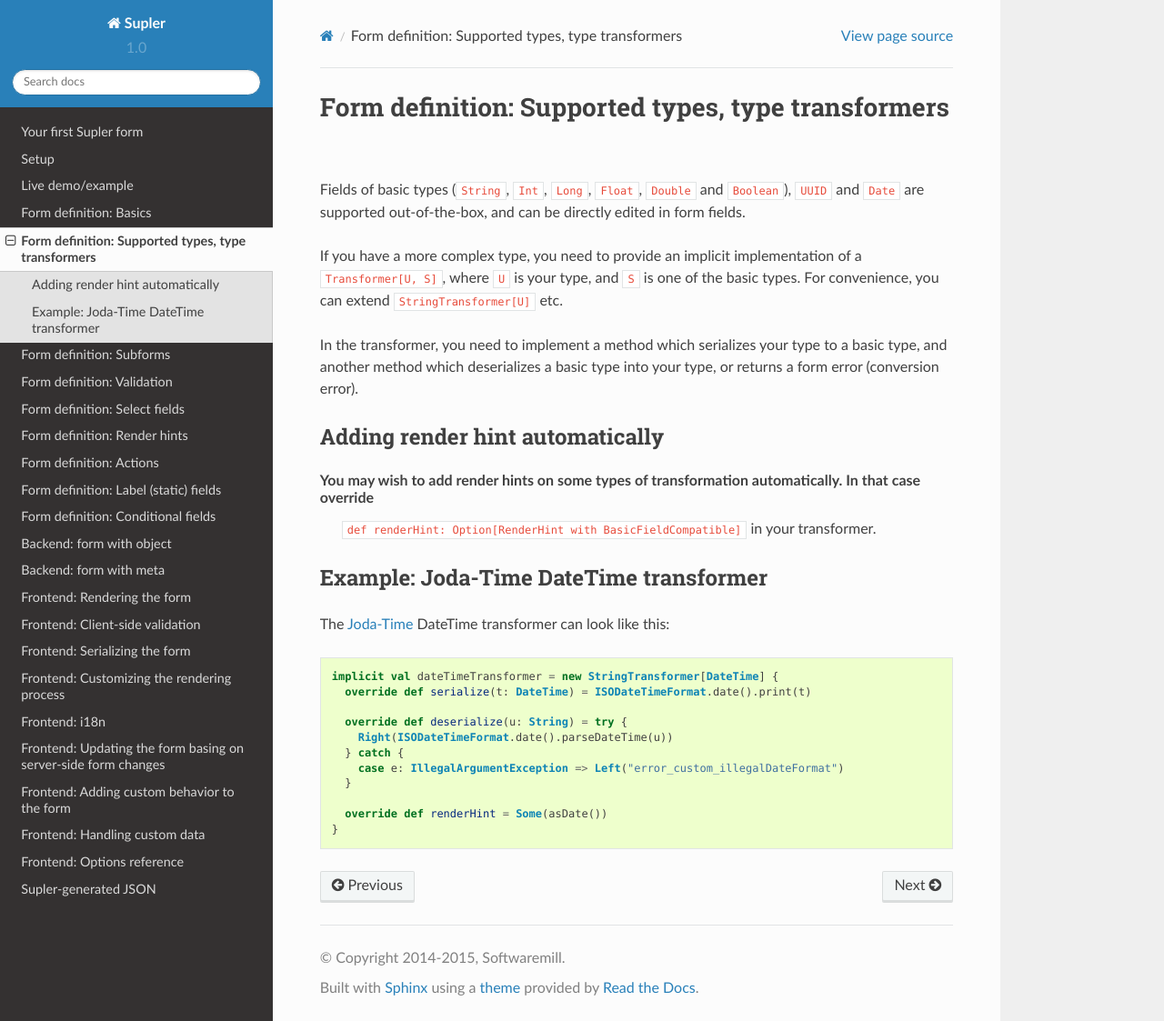
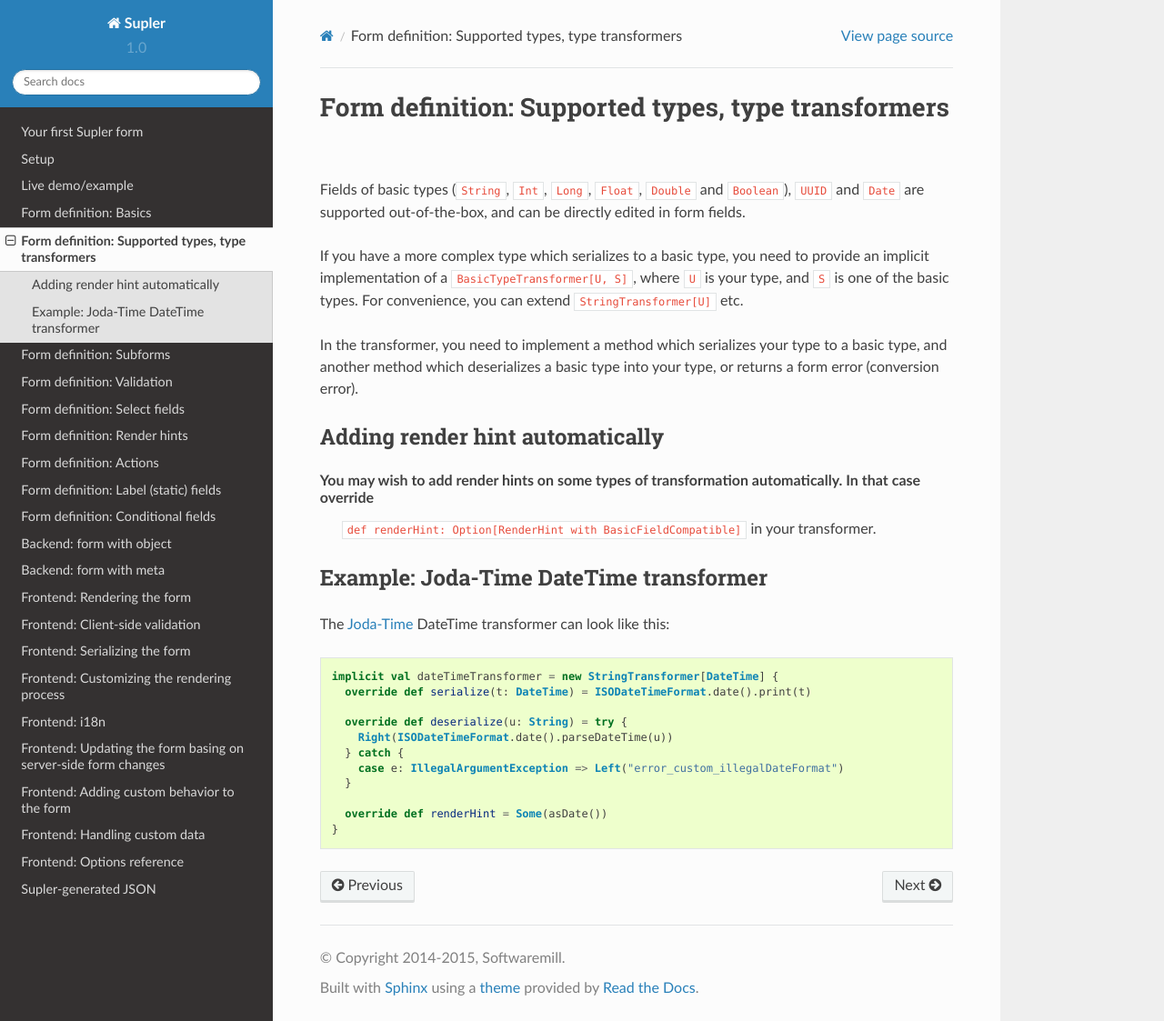
Before and after one commit to softwaremill/supler, a Sphinx documentation site: the page built from docs/backend/formdef/typetransformations.rst, in a window 1280 px wide and 1123 px high. Shown: the whole window at 91% size. Built offline with Sphinx 7.4.7 and the Read the Docs theme 2.0.0, drawn with Linux system fonts in a browser that asks for light colours.

Commit message:
#15: [refactor] Better naming; transformer -> basic type transformer, as it is only one component of a "transformer" (before - FullTransformer). We are usually interested in a transformer, as it serializes all the way to json.

```diff
--- a/docs/backend/formdef/typetransformations.rst
+++ b/docs/backend/formdef/typetransformations.rst
@@ -4,9 +4,9 @@ Form definition: Supported types, type transformers
 Fields of basic types (``String``, ``Int``, ``Long``, ``Float``, ``Double`` and ``Boolean``), ``UUID`` and ``Date``
 are supported out-of-the-box, and can be directly edited in form fields.
 
-If you have a more complex type, you need to provide an implicit implementation of a ``Transformer[U, S]``,
-where ``U`` is your type, and ``S`` is one of the basic types. For convenience, you can extend
-``StringTransformer[U]`` etc.
+If you have a more complex type which serializes to a basic type, you need to provide an implicit implementation of a
+``BasicTypeTransformer[U, S]``, where ``U`` is your type, and ``S`` is one of the basic types. For convenience, you can
+extend ``StringTransformer[U]`` etc.
 
 In the transformer, you need to implement a method which serializes your type to a basic type, and another
 method which deserializes a basic type into your type, or returns a form error (conversion error).
@@ -18,7 +18,7 @@ You may wish to add render hints on some types of transformation automatically.
  ``def renderHint: Option[RenderHint with BasicFieldCompatible]`` in your transformer.
 
 Example: Joda-Time DateTime transformer
-----------------------------------
+---------------------------------------
 
 The `Joda-Time <http://www.joda.org/joda-time>`_ DateTime transformer can look like this::
 
```
Also changed, not shown: 8 other files.
